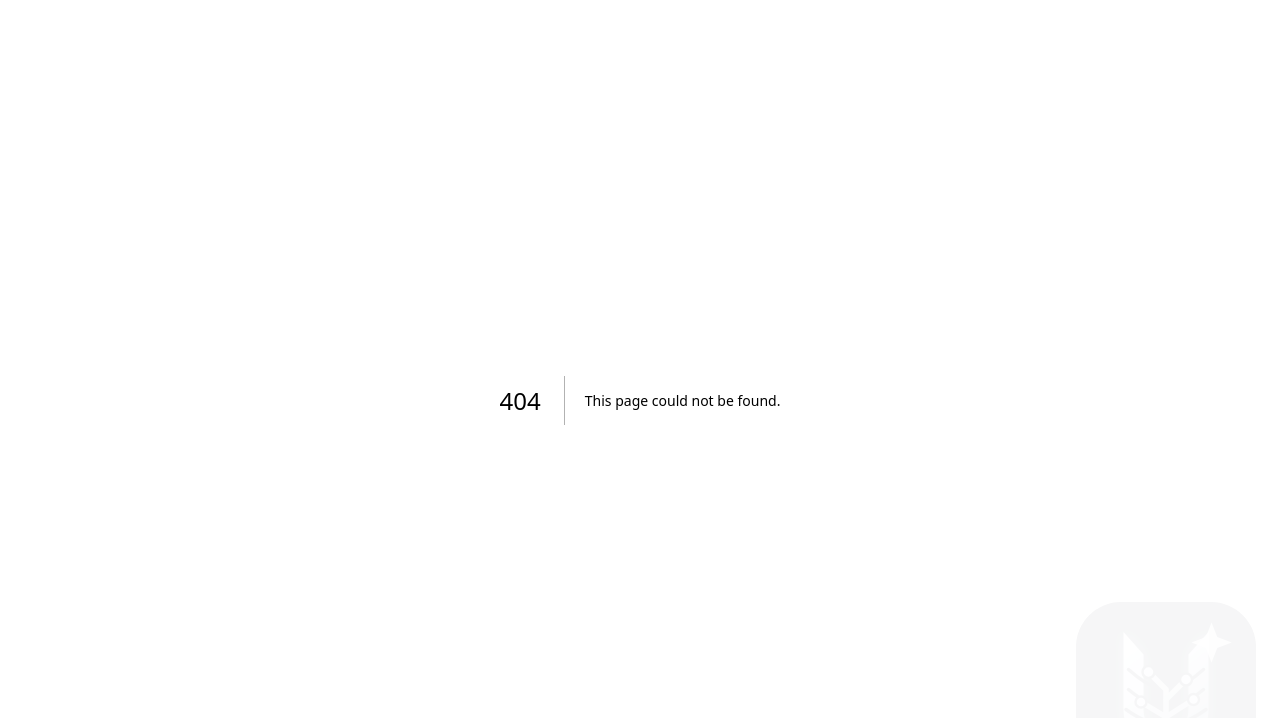
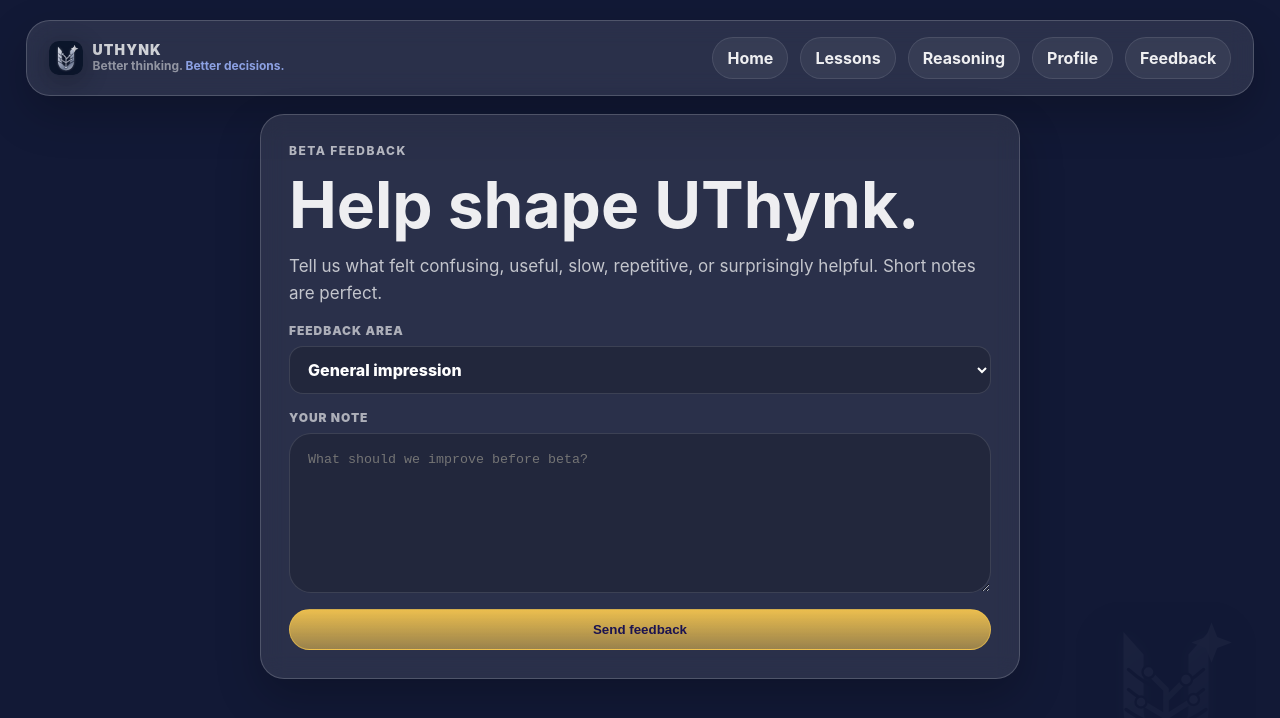
Before and after one commit to nfc3-1/UTHYNK-BETA-2.0, a Next.js app: page /feedback in a window 1280 px wide. Before the commit this address had no page. Shown: the top 718 px of the page. Built offline with nearby package versions, Linux system fonts and the light colour scheme.

Commit message:
Add beta feedback link and form

```diff
--- /dev/null
+++ b/app/feedback/page.tsx
@@ -0,0 +1,28 @@
+import Link from 'next/link';
+import FeedbackForm from '@/components/FeedbackForm';
+
+export default function FeedbackPage() {
+  return (
+    <main className="appShell">
+      <header className="appTop card">
+        <Link href="/" className="appBrandText">
+          <img src="/brand/uthynk-wing-mark.svg" alt="" className="appBrandLogo" />
+          <span className="brandCopy">
+            <strong>UThynk</strong>
+            <small>Better thinking. <em>Better decisions.</em></small>
+          </span>
+        </Link>
+
+        <nav className="appNav">
+          <Link href="/">Home</Link>
+          <Link href="/lessons">Lessons</Link>
+          <Link href="/reasoning">Reasoning</Link>
+          <Link href="/profile">Profile</Link>
+          <Link href="/feedback">Feedback</Link>
+        </nav>
+      </header>
+
+      <FeedbackForm />
+    </main>
+  );
+}
--- a/app/profile/page.tsx
+++ b/app/profile/page.tsx
@@ -130,6 +130,7 @@ export default function Profile() {
           <Link href="/lessons">Lessons</Link>
           <Link href="/reasoning">Reasoning</Link>
           <Link href="/profile">Profile</Link>
+          <Link href="/feedback">Feedback</Link>
           <Link href="/store">Store</Link>
         </nav>
       </header>
--- a/app/reasoning/page.tsx
+++ b/app/reasoning/page.tsx
@@ -1153,6 +1153,7 @@ export default function ReasoningPage() {
             <Link href="/">{copy.home}</Link>
             <Link href="/lessons">Lessons</Link>
             <Link href="/profile">Profile</Link>
+            <Link href="/feedback">Feedback</Link>
             <Link href="/login">Sign in</Link>
           </nav>
 
--- a/app/styles/globals.css
+++ b/app/styles/globals.css
@@ -248,6 +248,60 @@ a{
   color:rgba(255,255,255,0.58);
   font-size:13px;
   line-height:1.5;
+}
+
+.feedbackPanel{
+  width:min(760px,100%);
+  margin:18px auto 0;
+  padding:28px;
+  display:grid;
+  gap:16px;
+}
+
+.feedbackPanel h1{
+  margin:0;
+  font-size:clamp(36px,5vw,64px);
+  line-height:0.98;
+}
+
+.feedbackPanel p{
+  margin:0;
+  color:var(--muted);
+  line-height:1.6;
+  font-size:17px;
+}
+
+.feedbackPanel label{
+  display:grid;
+  gap:8px;
+}
+
+.feedbackPanel label span{
+  color:rgba(255,255,255,0.62);
+  font-size:12px;
+  font-weight:900;
+  letter-spacing:0.08em;
+  text-transform:uppercase;
+}
+
+.feedbackPanel select{
+  min-height:48px;
+  border-radius:14px;
+  border:1px solid rgba(255,255,255,0.12);
+  background:rgba(0,0,0,0.18);
+  color:white;
+  padding:0 14px;
+  font:inherit;
+  font-weight:800;
+}
+
+.feedbackPanel textarea{
+  min-height:160px;
+}
+
+.feedbackStatus{
+  color:rgba(125,231,206,0.92);
+  font-weight:850;
 }
 
 .freePassGate{
--- a/components/AppShell.tsx
+++ b/components/AppShell.tsx
@@ -14,6 +14,7 @@ export default function AppShell({ children }: { children: ReactNode }) {
             <Link href="/">Home</Link>
             <Link href="/lessons">Lessons</Link>
             <Link href="/profile">Profile</Link>
+            <Link href="/feedback">Feedback</Link>
             <Link href="/store">Store</Link>
           </nav>
         </div>
@@ -29,6 +30,7 @@ export default function AppShell({ children }: { children: ReactNode }) {
           <Link href="/">Home</Link>
           <Link href="/lessons">Lessons</Link>
           <Link href="/profile">Profile</Link>
+          <Link href="/feedback">Feedback</Link>
           <Link href="/store">Store</Link>
           <Link href="/login">Log Out</Link>
         </aside>
--- /dev/null
+++ b/components/FeedbackForm.tsx
@@ -0,0 +1,68 @@
+'use client';
+
+import { useState } from 'react';
+import { createTelemetryEvent, trackEvent } from '@/lib/telemetry';
+
+export default function FeedbackForm() {
+  const [message, setMessage] = useState('');
+  const [context, setContext] = useState('general');
+  const [status, setStatus] = useState('');
+
+  async function submitFeedback() {
+    if (!message.trim()) return;
+
+    const storedProfile = localStorage.getItem('uthynk-profile');
+    const profile = storedProfile ? JSON.parse(storedProfile) : null;
+
+    await trackEvent(
+      createTelemetryEvent('provided_feedback', profile?.id, {
+        context,
+        message: message.trim(),
+        path: window.location.pathname,
+      })
+    );
+
+    setMessage('');
+    setStatus('Thanks. Your feedback was sent.');
+  }
+
+  return (
+    <section className="card feedbackPanel">
+      <div className="panelLabel">Beta Feedback</div>
+      <h1>Help shape UThynk.</h1>
+      <p>
+        Tell us what felt confusing, useful, slow, repetitive, or surprisingly helpful.
+        Short notes are perfect.
+      </p>
+
+      <label>
+        <span>Feedback area</span>
+        <select value={context} onChange={(event) => setContext(event.target.value)}>
+          <option value="general">General impression</option>
+          <option value="first_session">First session</option>
+          <option value="questions">Questions or categories</option>
+          <option value="language">Language / translation</option>
+          <option value="mobile">Mobile layout</option>
+          <option value="profile">Profile / progress</option>
+          <option value="bug">Bug or broken flow</option>
+        </select>
+      </label>
+
+      <label>
+        <span>Your note</span>
+        <textarea
+          className="textarea"
+          value={message}
+          onChange={(event) => setMessage(event.target.value)}
+          placeholder="What should we improve before beta?"
+        />
+      </label>
+
+      <button className="btn btnPrimary" type="button" onClick={submitFeedback} disabled={!message.trim()}>
+        Send feedback
+      </button>
+
+      {status ? <span className="feedbackStatus">{status}</span> : null}
+    </section>
+  );
+}
--- a/components/LessonLanguageShell.tsx
+++ b/components/LessonLanguageShell.tsx
@@ -57,6 +57,7 @@ export default function LessonLanguageShell({ categories }: Props) {
             <Link href="/">{copy.home}</Link>
             <Link href="/lessons">Lessons</Link>
             <Link href="/profile">Profile</Link>
+            <Link href="/feedback">Feedback</Link>
             <Link href="/store">Store</Link>
           </nav>
 
--- a/components/LessonQuestionClient.tsx
+++ b/components/LessonQuestionClient.tsx
@@ -142,6 +142,7 @@ export default function LessonQuestionClient({ category, questions }: Props) {
             <a href="/">{copy.home}</a>
             <a href="/lessons">Lessons</a>
             <a href="/profile">Profile</a>
+            <a href="/feedback">Feedback</a>
             <a href="/store">Store</a>
           </nav>
 
```
